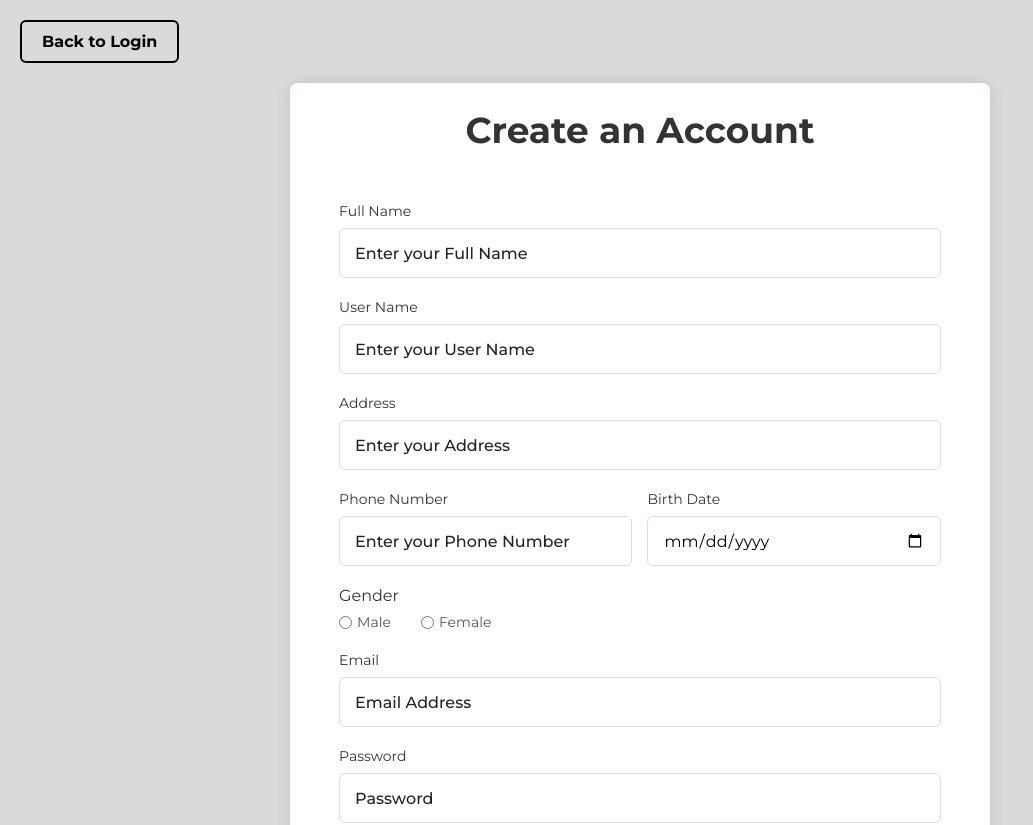
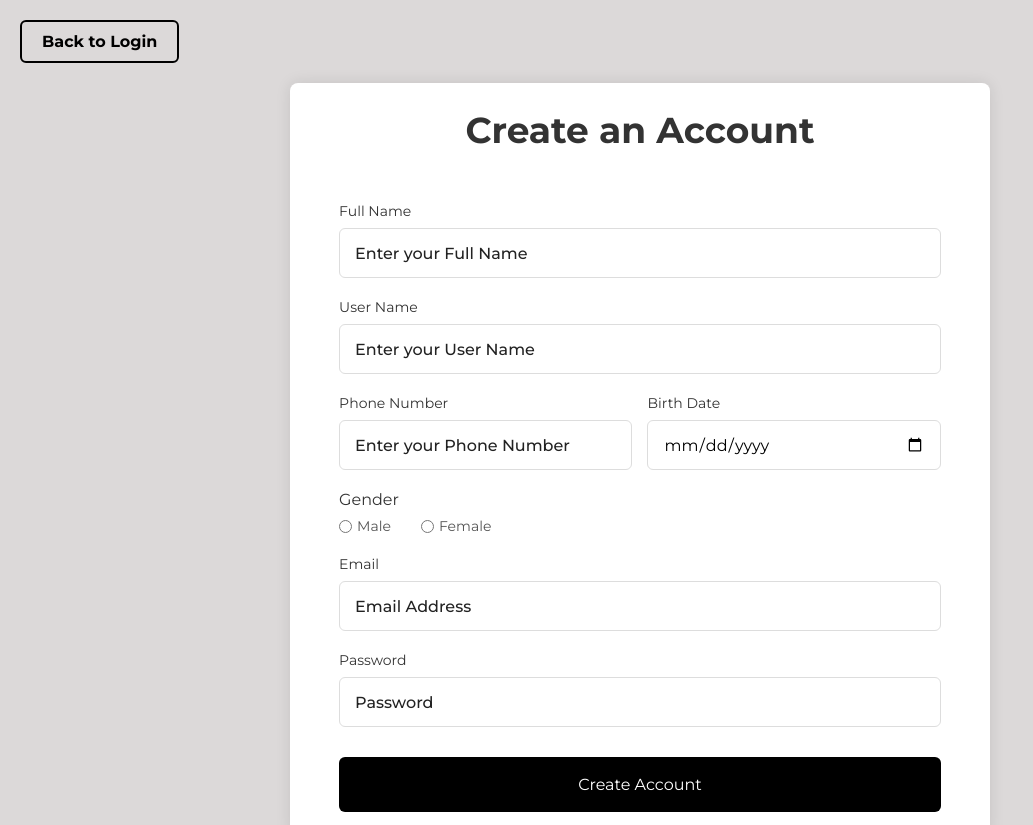
Before and after one commit to Karl104/ecommerce-system, a Vue app: page /SignUp in a window 1280 px wide. Shown: the top 825 px of the page, without its empty margins (0-1033 px from the left). Built offline with nearby package versions, Linux system fonts and the light colour scheme.

Commit message:
comment the address form

```diff
--- a/src/components/SignUp.vue
+++ b/src/components/SignUp.vue
@@ -16,10 +16,10 @@
           <input type="text" placeholder="Enter your User Name" v-model="userName" />
         </div>
 
-        <div class="input-box">
+        <!-- <div class="input-box">
           <label>Address</label>
           <input type="text" placeholder="Enter your Address" v-model="address" />
-        </div>
+        </div> -->
 
         <div class="column">
           <div class="input-box">
```
